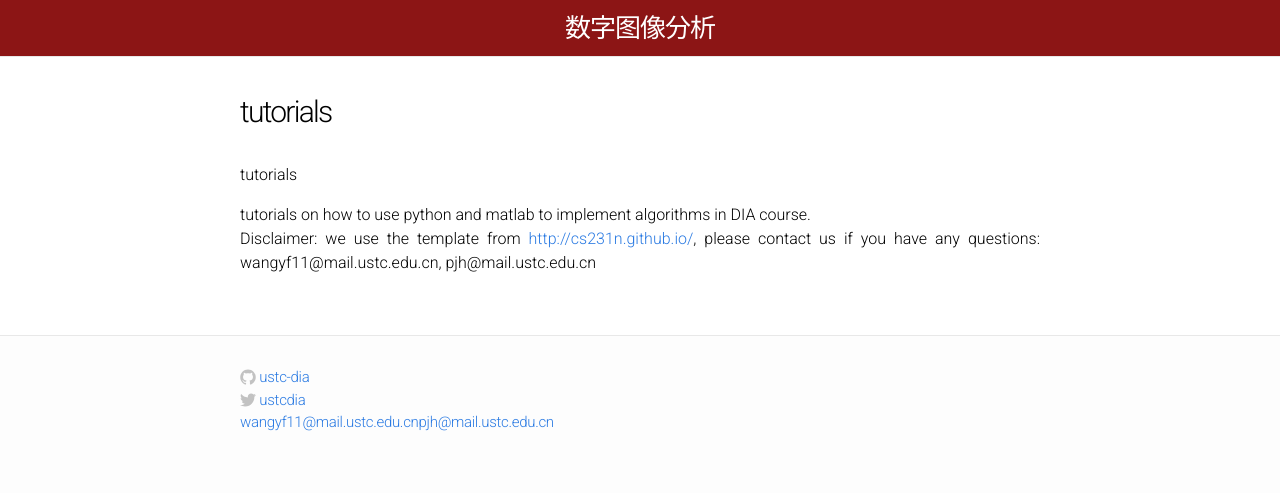
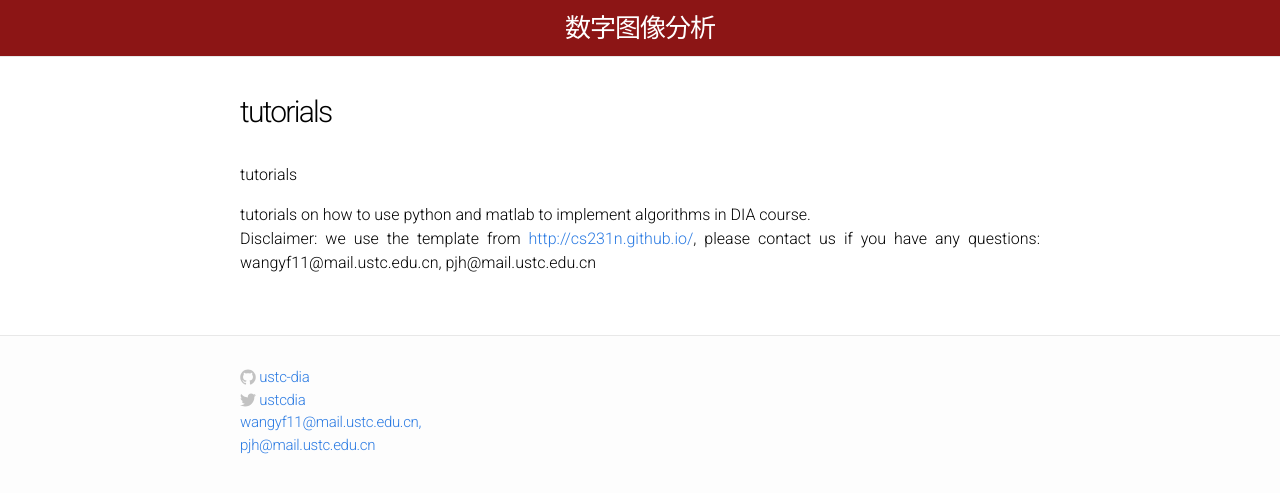
Before and after one commit to s-wiki/ustc-dia.github.io, a Jekyll site: the page built from tutorials/README.md, in a window 1280 px wide. Shown: the top 493 px of the page. Built offline with Jekyll 4.4.1, drawn with Linux system fonts in a browser that asks for light colours; our own code applies the rules of GitHub Pages for plain Markdown files.

Commit message:
update _config.yml

```diff
--- a/_config.yml
+++ b/_config.yml
@@ -1,8 +1,6 @@
 # Site settings
 title: 数字图像分析
-email:
- - wangyf11@mail.ustc.edu.cn
- - pjh@mail.ustc.edu.cn
+email: wangyf11@mail.ustc.edu.cn, pjh@mail.ustc.edu.cn
 description: "Course materials and notes for USTC DIA(Digital Image Analysis) class."
 baseurl: ""
 url: "http://ustc-dia.github.io"
```
